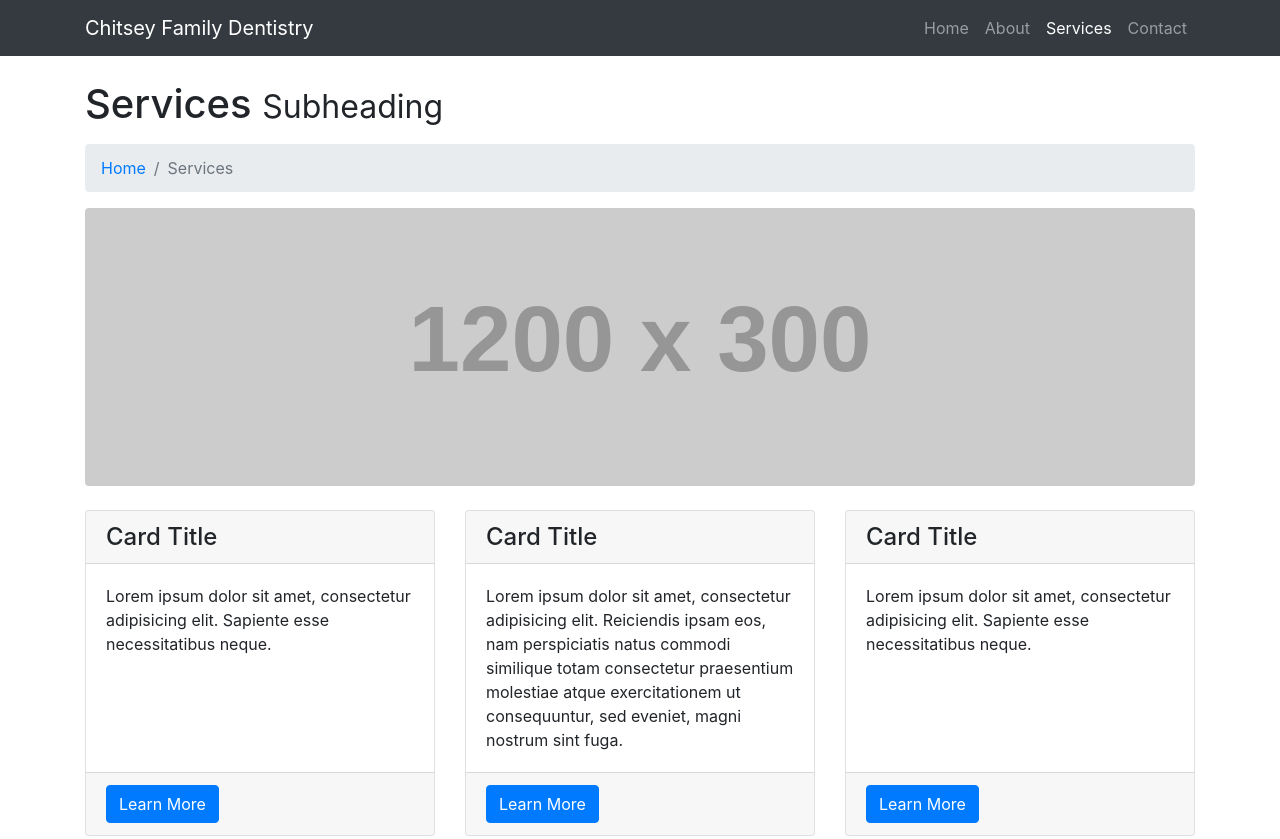
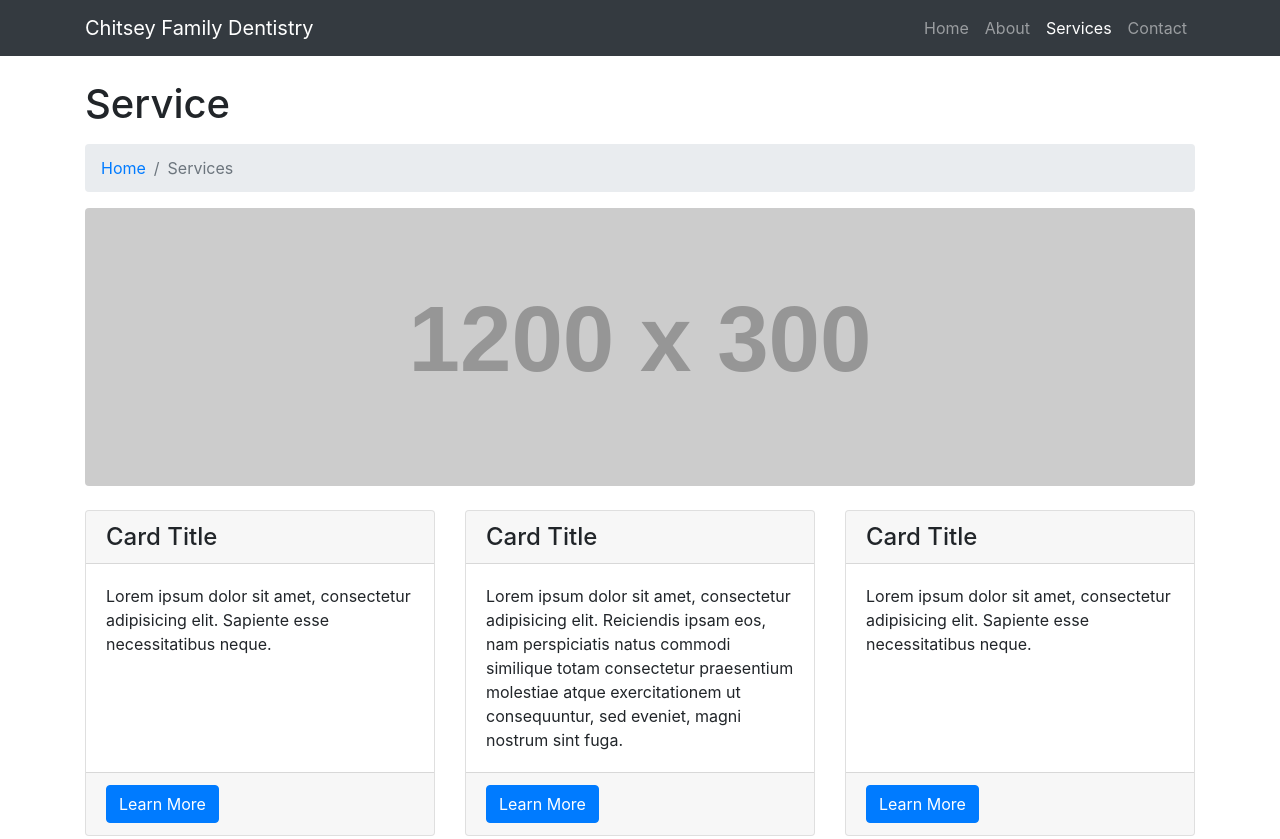
Before and after one commit to ClintMasters/ChitseyDentistryWebsite, a website: page startbootstrap-small-business-gh-pages/services.html in a window 1280 px wide. Shown: the top 839 px of the page. Drawn offline with Linux system fonts and the light colour scheme; placeholder pictures from the web are drawn by us.

Commit message:
Changed service page

```diff
--- a/startbootstrap-small-business-gh-pages/services.html
+++ b/startbootstrap-small-business-gh-pages/services.html
@@ -52,8 +52,9 @@
     <div class="container">
 
       <!-- Page Heading/Breadcrumbs -->
-      <h1 class="mt-4 mb-3">Services
-        <small>Subheading</small>
+      <h1 class="mt-4 mb-3">
+      <!-- YOU CAN EDIT THIS, THIS IS THE HEADER FOR THE SERVICES PAGE -->
+      Service
       </h1>
 
       <ol class="breadcrumb">
```
Also changed, not shown: startbootstrap-small-business-gh-pages/index.html (+1 -0 lines).
